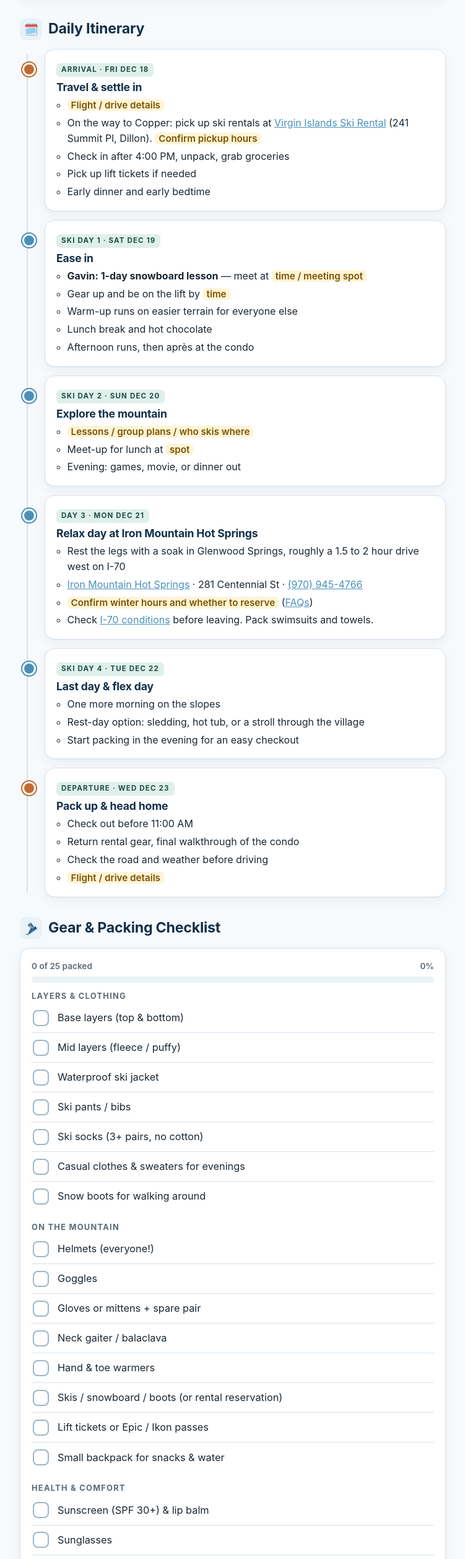
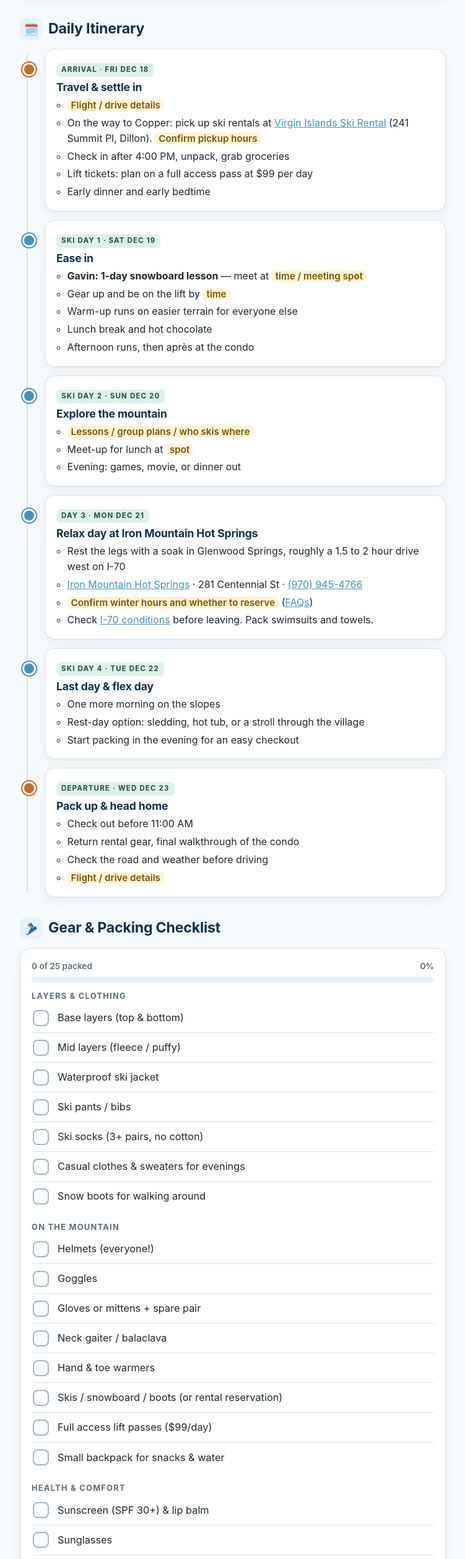
Before and after one commit to MeiTrails/copper-mountain-ski-trip, a plain HTML site: page index.html in a window 1280 px wide. Shown: the part 908-3424 px from the top of the page at 62% size, without its empty margins (264-1015 px from the left). Drawn offline with Linux system fonts and the light colour scheme.

Commit message:
Add full access pass plan at $99/day
Co-Authored-By: Claude Sonnet 5.5 <noreply@anthropic.com>
Claude-Session: https://claude.ai/code/session_0131MZK9PFQGvcqFGERMPXYA

```diff
--- a/index.html
+++ b/index.html
@@ -266,7 +266,7 @@
             <li><span class="todo">Flight / drive details</span></li>
             <li>On the way to Copper: pick up ski rentals at <a href="https://www.google.com/maps/search/?api=1&query=Virgin+Islands+Ski+Rental+241+Summit+Pl+Dillon+CO+80435" target="_blank" rel="noopener">Virgin Islands Ski Rental</a> (241 Summit Pl, Dillon). <span class="todo">Confirm pickup hours</span></li>
             <li>Check in after 4:00 PM, unpack, grab groceries</li>
-            <li>Pick up lift tickets if needed</li>
+            <li>Lift tickets: plan on a full access pass at $99 per day</li>
             <li>Early dinner and early bedtime</li>
           </ul>
         </div>
@@ -361,7 +361,7 @@
         <label class="check"><input type="checkbox"><span>Neck gaiter / balaclava</span></label>
         <label class="check"><input type="checkbox"><span>Hand &amp; toe warmers</span></label>
         <label class="check"><input type="checkbox"><span>Skis / snowboard / boots (or rental reservation)</span></label>
-        <label class="check"><input type="checkbox"><span>Lift tickets or Epic / Ikon passes</span></label>
+        <label class="check"><input type="checkbox"><span>Full access lift passes ($99/day)</span></label>
         <label class="check"><input type="checkbox"><span>Small backpack for snacks &amp; water</span></label>
       </div>
 
```
